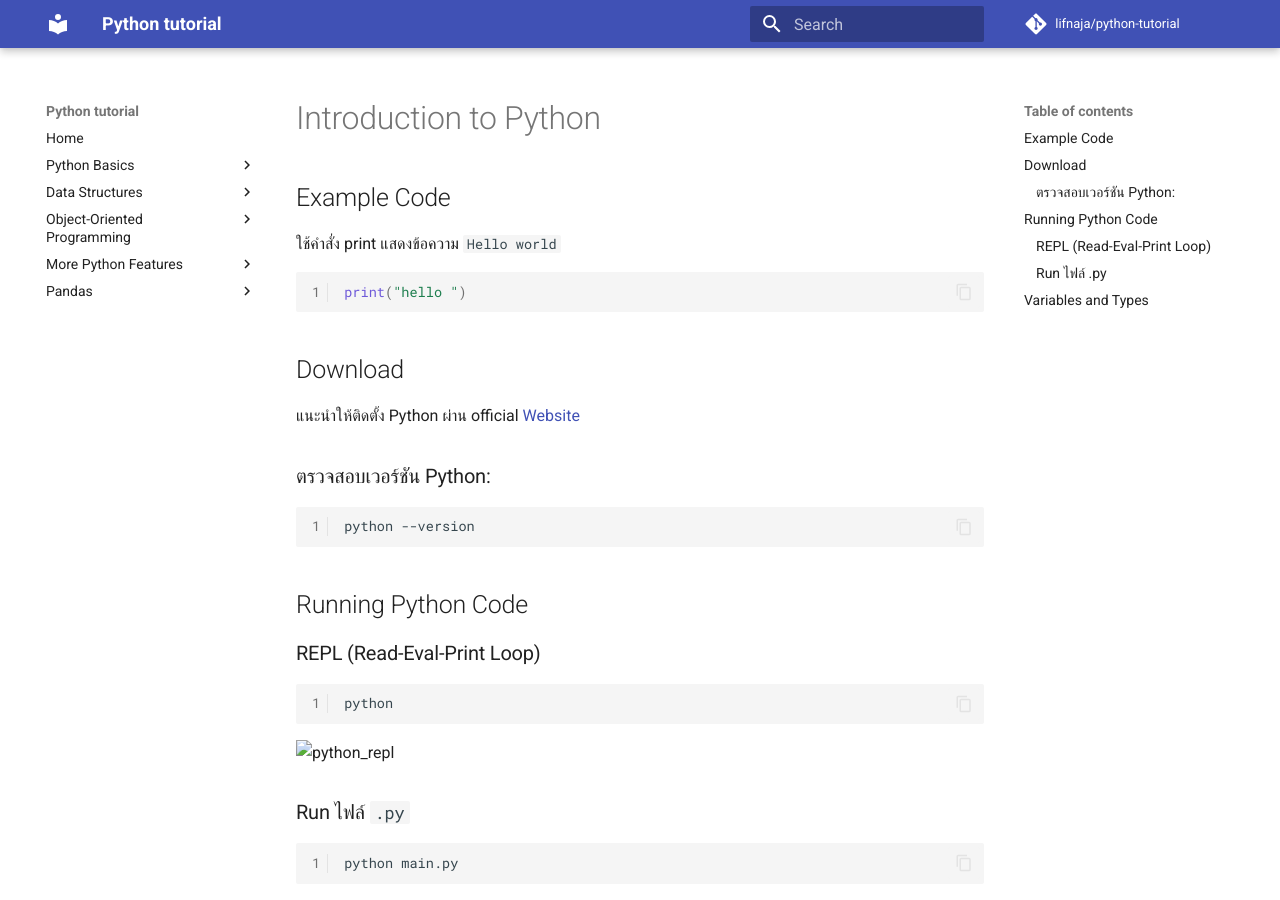
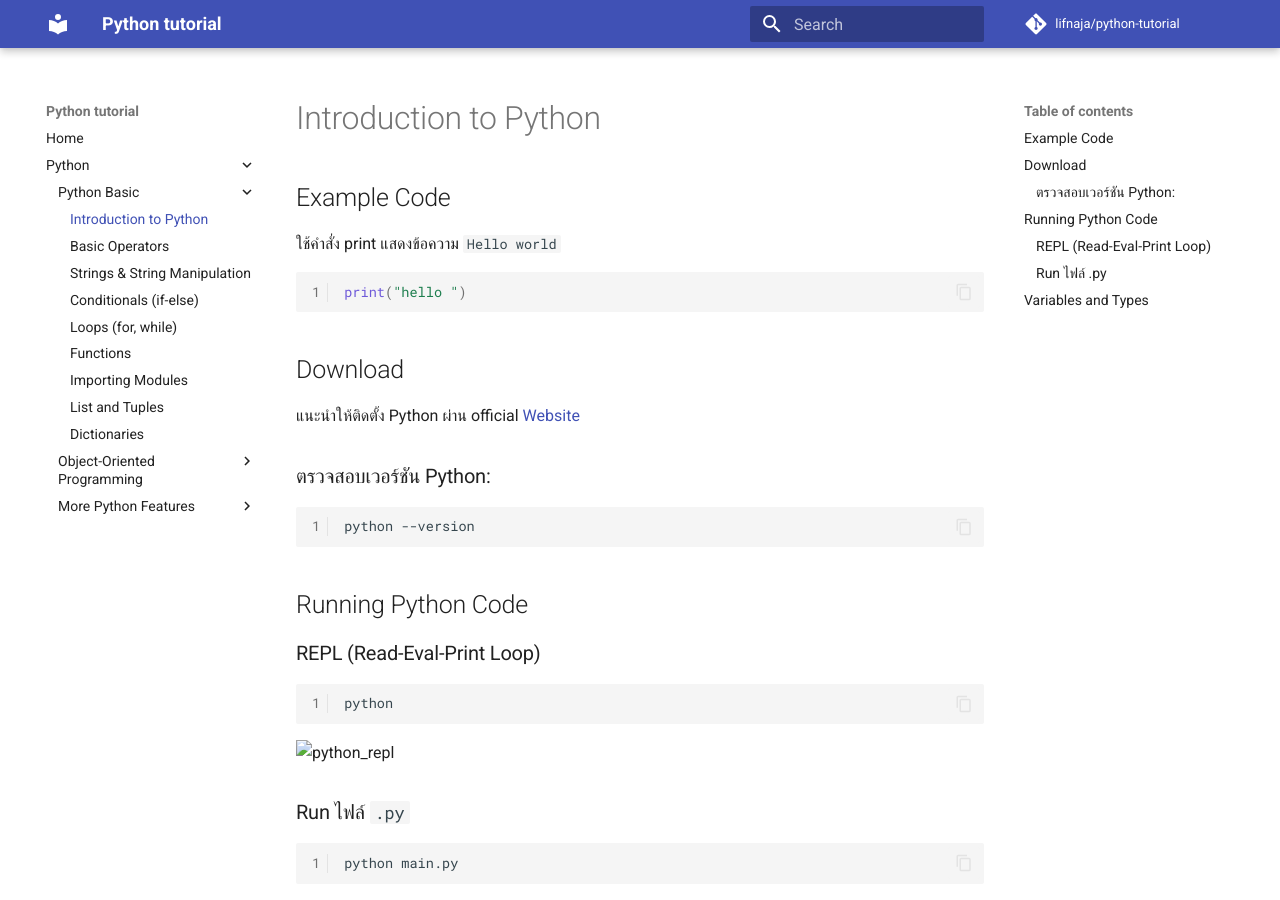
Before and after one commit to lifnaja/python-tutorial, an MkDocs documentation site: the page built from docs/python/python-basic/basic_python.md, in a window 1280 px wide and 900 px high. Built offline with MkDocs 1.6.1 and Material for MkDocs 9.7.7, drawn with Linux system fonts in a browser that asks for light colours; comment, search, counter and statistics services are not loaded; some of the changed lines change nothing that is shown.

Commit message:
update mkdocs yml

```diff
--- a/mkdocs.yml
+++ b/mkdocs.yml
@@ -33,32 +33,32 @@ markdown_extensions:
 
 nav:
   - Home: index.md
-  - Python Basics:
-    - Introduction to Python: python/1_basic_python.md
-    - Basic Operators: python/2_basic_operators.md
-    - Strings & String Manipulation: python/3_strings.md
-    - Conditionals (if-else): python/4_conditionals.md
+  - Python:
+    - Python Basic:
+      - Introduction to Python: python/python-basic/basic_python.md
+      - Basic Operators: python/python-basic/basic_operators.md
+      - Strings & String Manipulation: python/python-basic/strings.md
+      - Conditionals (if-else): python/python-basic/conditionals.md
+      - Loops (for, while): python/python-basic/loops.md
+      - Functions: python/python-basic/function.md
+      - Importing Modules: python/python-basic/importing_modules.md
+      - List and Tuples: python/python-basic/lists_tuples.md
+      - Dictionaries: python/python-basic/dictionaries.md
+
+    - Object-Oriented Programming:
+      - Classes and Objects: python/oop/classes_and_objects.md
+
+    - More Python Features:
+      - Exception Handling: python/more-features/exception_handling.md
+      - Context Manager: python/more-features/context_manager.md
+      - Unit Test: python/more-features/unit_test.md
+      - Virtual Environment: python/more-features/virtual_environment.md
+      - Dependencies Management: python/more-features/dependencies_management.md
 
 
-    - Loops (for, while): python/4_loops.md
-    - Functions: python/5_functions.md
-    - Importing Modules: python/6_importing_modules.md
-    - List and Tuples: python/lists_tuples.md
-    - Dictionaries: python/dictionaries.md
-    - Function: python/function.md
-  - Data Structures:
-    - Classes and Objects: python/classes_and_objects.md
-    - Condition: python/condition.md
-    - Loops: python/loops.md
-    - Exception Handling: python/exception_handling.md
-    - Context Manager: python/context_manager.md
-  - Object-Oriented Programming:
-    - Importing Modules: python/importing_modules.md
-    - Unit Test: python/unit_test.md
-  - More Python Features:
-    - Virtual Environment: python/virtual_environment.md
-  - Pandas:
-    - Intro: pandas/intro_pandas.md
-    - Read and Write Data: pandas/read_and_write_tabular_data.md
-    - Select subset data: pandas/select_subset_data.md
-    - Plot int Pandas: pandas/plots_in_pandas.md
+
+  # - Pandas:
+  #   - Intro: pandas/intro_pandas.md
+  #   - Read and Write Data: pandas/read_and_write_tabular_data.md
+  #   - Select subset data: pandas/select_subset_data.md
+  #   - Plot int Pandas: pandas/plots_in_pandas.md
```
